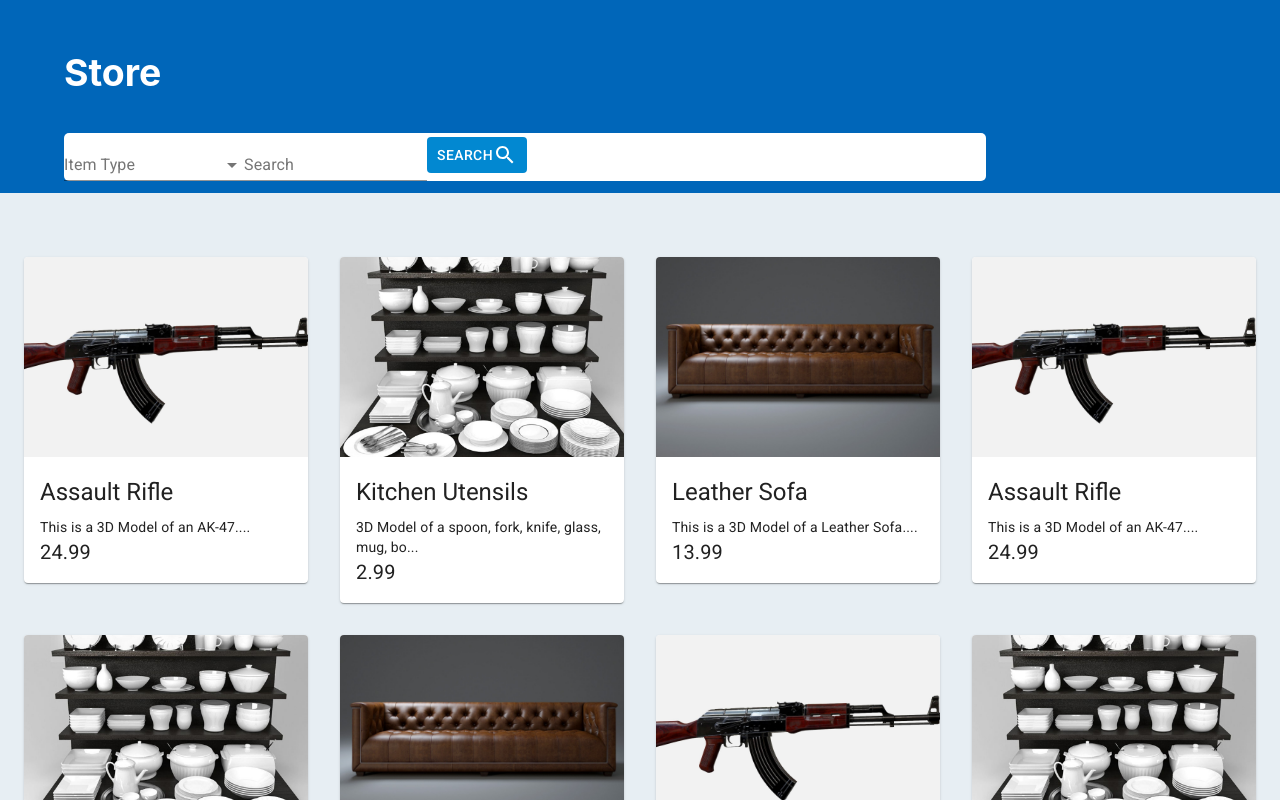
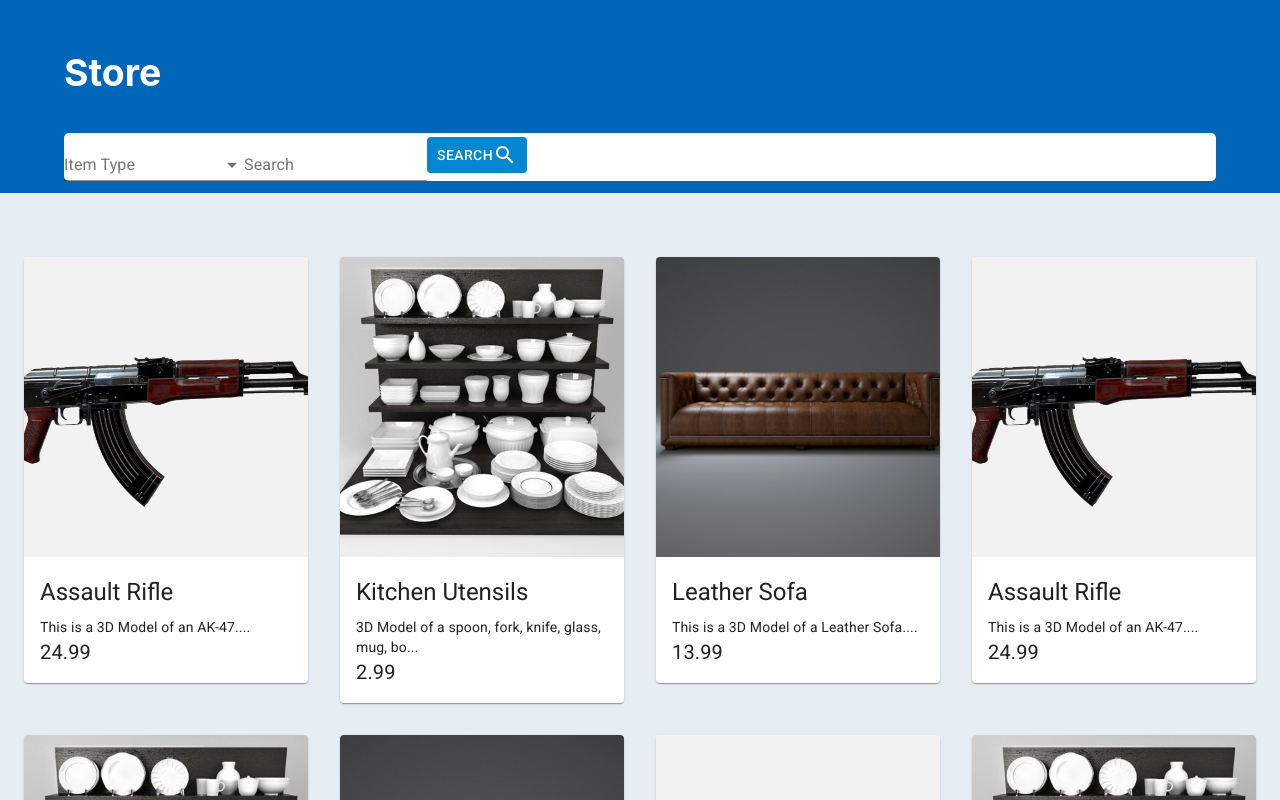
Before and after one commit to JosephThomasVasquez/storeApp, a React (Create React App) app: page / in a window 1280 px wide. Shown: the top 800 px of the page. Built offline with nearby package versions, Linux system fonts and the light colour scheme.

Commit message:
Updated styling

```diff
--- a/package.json
+++ b/package.json
@@ -2,6 +2,7 @@
   "name": "store-app",
   "version": "0.1.0",
   "private": true,
+  "proxy": "http://localhost:3000/",
   "dependencies": {
     "@material-ui/core": "^4.10.2",
     "@material-ui/icons": "^4.9.1",
--- a/src/App.css
+++ b/src/App.css
@@ -20,7 +20,7 @@
 .search-bar {
   background-color: white;
   border-radius: 5px;
-  width: 80%;
+  width: 100%;
 }
 
 .App-link {
@@ -38,7 +38,7 @@
 .item-img-card {
   background: #232323;
   width: 100%;
-  height: 25vh;
+  height: 300px;
   object-fit: cover;
 }
 
@@ -54,6 +54,8 @@
   margin: 0 auto;
   padding: 0 10px;
   max-height: 20px;
+  width: 100%;
+  resize: none;
 }
 
 .item-price-card {
```
Also changed, not shown: src/server.js (+17 -9 lines).
